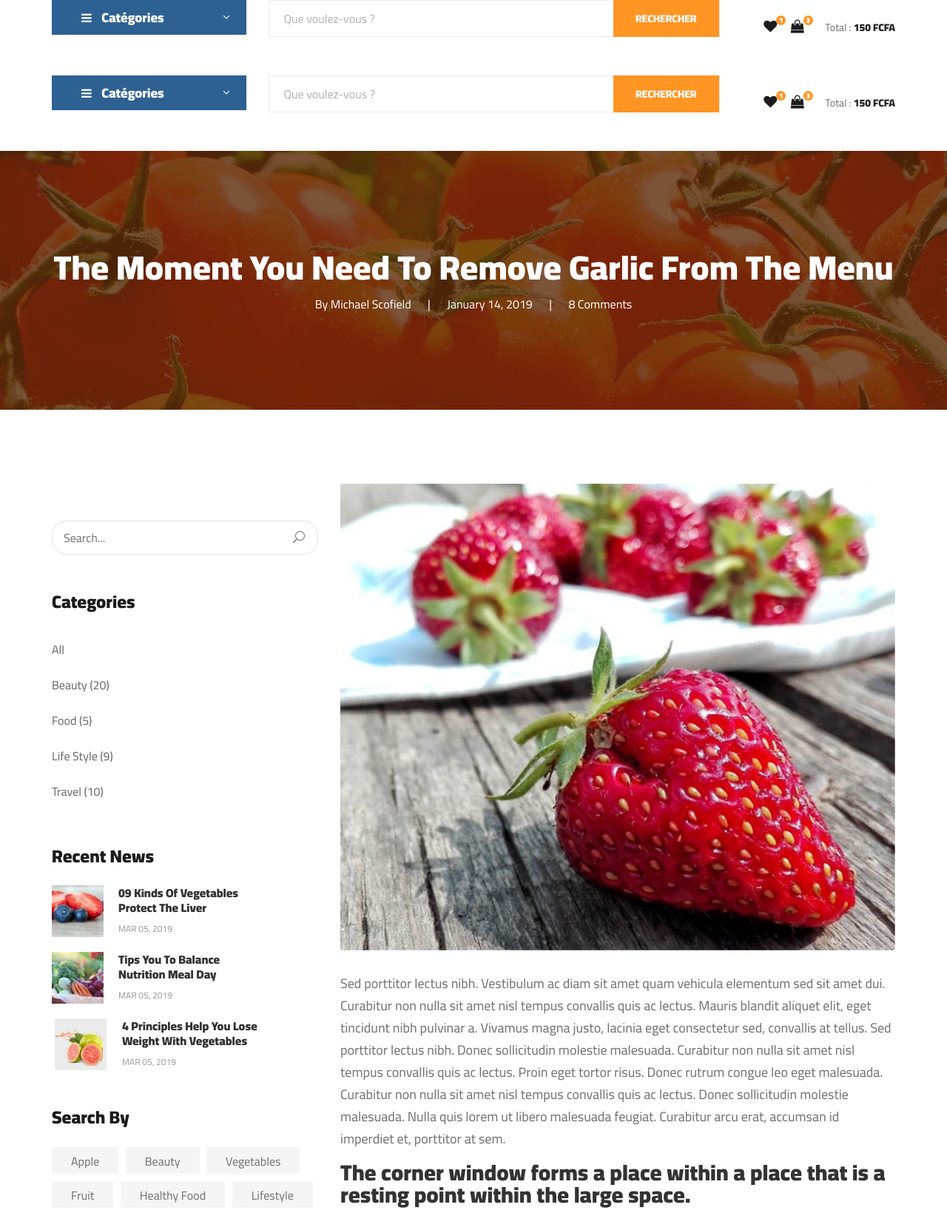
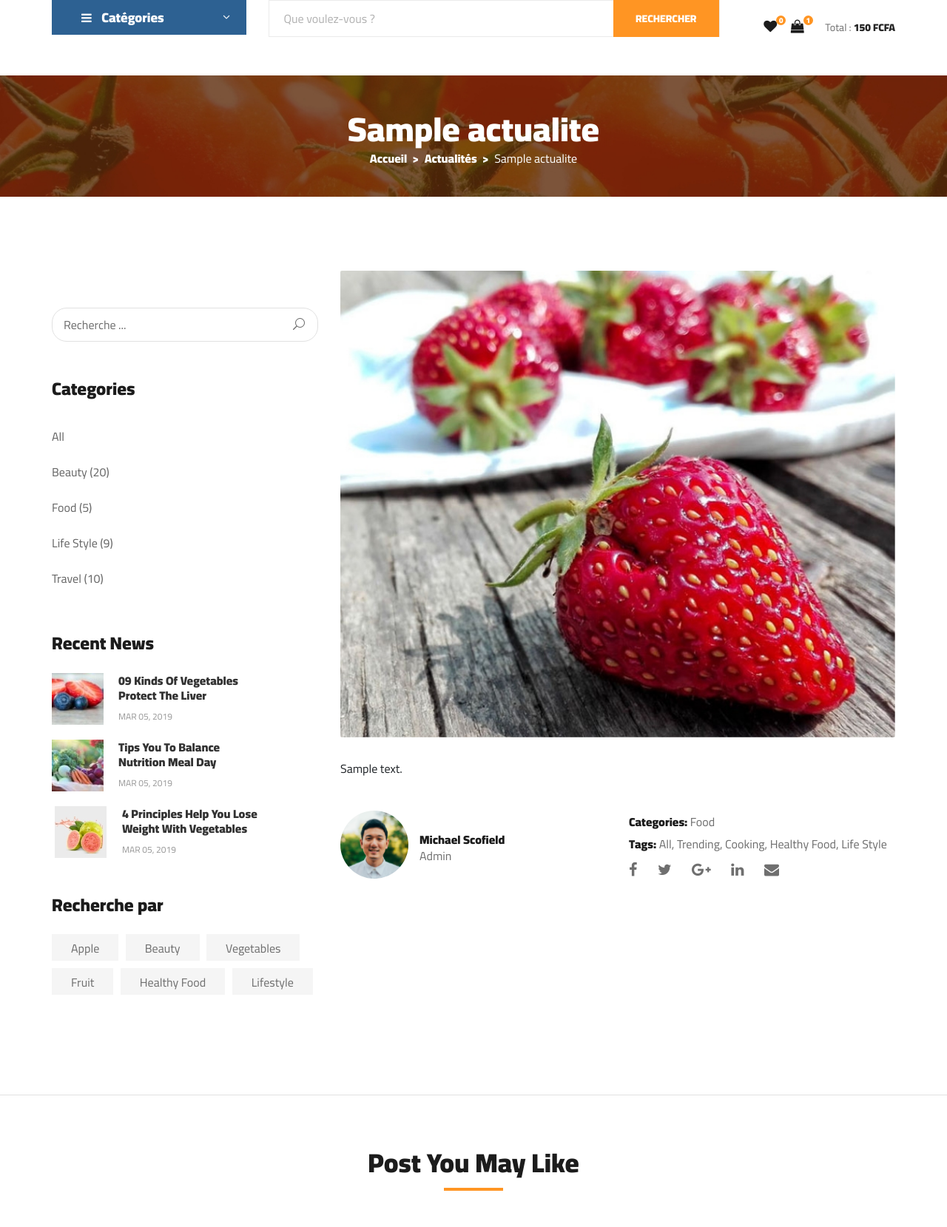
Before and after one commit to ElenaPetrowsky/webmaster, a PHP site: page /actualite-details.php?id=1 in a window 1280 px wide. Shown: the part 227-1886 px from the top of the page at 74% size. Run offline with PHP 8.4, Linux system fonts and the light colour scheme; the visitor is signed in with stand-in values (Sample User, id 1); tables that the repository leaves empty or names only in its code hold one stand-in row (values such as "Sample post").

Commit message:
favoris et panier

```diff
--- a/actualite-details.php
+++ b/actualite-details.php
@@ -1,59 +1,20 @@
-<?php include 'layouts/navbar.php'; ?>
+<?php
+include 'layouts/navbar.php';
+include 'controllers/showActualiteContentAction.php';
+?>
 
-<!-- Hero Section Begin -->
-<section class="hero hero-normal">
+<!-- actualite Details Hero Begin -->
+<section class="breadcrumb-section set-bg" data-setbg="img/breadcrumb.jpg">
 	<div class="container">
 		<div class="row">
-			<div class="col-lg-3">
-				<div class="hero__categories">
-					<div class="hero__categories__all">
-						<i class="fa fa-bars"></i>
-						<span>Catégories</span>
+			<div class="col-lg-12 text-center">
+				<div class="breadcrumb__text">
+					<h2><?= $actualite_titre ?></h2>
+					<div class="breadcrumb__option">
+						<a href="./index.php">Accueil</a>
+						<a href="./actualite.php">Actualités</a>
+						<span><?= $actualite_titre ?></span>
 					</div>
-					<ul>
-						<li><a href="#">Fresh Meat</a></li>
-						<li><a href="#">Vegetables</a></li>
-						<li><a href="#">Fruit & Nut Gifts</a></li>
-						<li><a href="#">Fresh Berries</a></li>
-						<li><a href="#">Ocean Foods</a></li>
-						<li><a href="#">Butter & Eggs</a></li>
-					</ul>
-				</div>
-			</div>
-			<div class="col-lg-9">
-				<div class="hero__search">
-					<div class="hero__search__form">
-						<form action="#">
-							<input type="text" placeholder="Que voulez-vous ?">
-							<button type="submit" class="site-btn">RECHERCHER</button>
-						</form>
-					</div>
-					<div class="header__cart">
-						<ul>
-							<li><a href="./favoris.php"><i class="fa fa-heart"></i> <span>1</span></a></li>
-							<li><a href="./panier.php"><i class="fa fa-shopping-bag"></i> <span>3</span></a></li>
-						</ul>
-						<div class="header__cart__price">Total : <span>150 FCFA</span></div>
-					</div>
-				</div>
-			</div>
-		</div>
-	</div>
-</section>
-<!-- Hero Section End -->
-
-<!-- actualite Details Hero Begin -->
-<section class="actualite-details-hero set-bg" data-setbg="img/actualite/details/details-hero.jpg">
-	<div class="container">
-		<div class="row">
-			<div class="col-lg-12">
-				<div class="actualite__details__hero__text">
-					<h2>The Moment You Need To Remove Garlic From The Menu</h2>
-					<ul>
-						<li>By Michael Scofield</li>
-						<li>January 14, 2019</li>
-						<li>8 Comments</li>
-					</ul>
 				</div>
 			</div>
 		</div>
@@ -69,7 +30,7 @@
 				<div class="actualite__sidebar">
 					<div class="actualite__sidebar__search">
 						<form action="#">
-							<input type="text" placeholder="Search...">
+							<input type="text" placeholder="Recherche ...">
 							<button type="submit"><span class="icon_search"></span></button>
 						</form>
 					</div>
@@ -116,7 +77,7 @@
 						</div>
 					</div>
 					<div class="actualite__sidebar__item">
-						<h4>Search By</h4>
+						<h4>Recherche par</h4>
 						<div class="actualite__sidebar__item__tags">
 							<a href="#">Apple</a>
 							<a href="#">Beauty</a>
@@ -131,20 +92,7 @@
 			<div class="col-lg-8 col-md-7 order-md-1 order-1">
 				<div class="actualite__details__text">
 					<img src="img/actualite/details/details-pic.jpg" alt="">
-					<p>Sed porttitor lectus nibh. Vestibulum ac diam sit amet quam vehicula elementum sed sit amet
-						dui. Curabitur non nulla sit amet nisl tempus convallis quis ac lectus. Mauris blandit
-						aliquet elit, eget tincidunt nibh pulvinar a. Vivamus magna justo, lacinia eget consectetur
-						sed, convallis at tellus. Sed porttitor lectus nibh. Donec sollicitudin molestie malesuada.
-						Curabitur non nulla sit amet nisl tempus convallis quis ac lectus. Proin eget tortor risus.
-						Donec rutrum congue leo eget malesuada. Curabitur non nulla sit amet nisl tempus convallis
-						quis ac lectus. Donec sollicitudin molestie malesuada. Nulla quis lorem ut libero malesuada
-						feugiat. Curabitur arcu erat, accumsan id imperdiet et, porttitor at sem.</p>
-					<h3>The corner window forms a place within a place that is a resting point within the large
-						space.</h3>
-					<p>The study area is located at the back with a view of the vast nature. Together with the other
-						buildings, a congruent story has been managed in which the whole has a reinforcing effect on
-						the components. The use of materials seeks connection to the main house, the adjacent
-						stables</p>
+					<?= $actualite_contenu ?>
 				</div>
 				<div class="actualite__details__content">
 					<div class="row">
--- a/controllers/showProductsAction.php
+++ b/controllers/requetesClient.php
@@ -5,6 +5,7 @@ $getAllCategories = $BDD->query("SELECT * FROM categories ORDER BY libelle_categ
 $getAllClients = $BDD->query("SELECT * FROM clients ORDER BY nom_client, prenoms_client");
 $getAllCommandes = $BDD->query("SELECT * FROM commandes");
 $getAllProducts = $BDD->query("SELECT * FROM produits ORDER BY id DESC");
+$getAllActualites = $BDD->query("SELECT * FROM actualites ORDER BY date_actualite DESC");
 
 $getCountCategories = $BDD->query("SELECT COUNT(id) FROM categories");
 $getCountClients = $BDD->query("SELECT COUNT(id) FROM clients");
@@ -13,6 +14,33 @@ $getCountProducts = $BDD->query("SELECT COUNT(id) FROM produits");
 
 $getMinProducts = $BDD->query("SELECT MIN(prix_produit) FROM produits");
 $getMaxProducts = $BDD->query("SELECT MAX(prix_produit) FROM produits");
+
+$getSoldes = $BDD->query("SELECT nom_produit, prix_produit, pourcentage FROM produits INNER JOIN soldes ON produits.id = soldes.id_produit");
+
+$getCountCart = $BDD->prepare("SELECT COUNT(id) FROM commandes WHERE id_client = ? AND etat = 0");
+$getCountCart->execute([$_SESSION['id']]);
+
+$getMyProducts = $BDD->prepare(
+	"SELECT nom_produit, prix_produit, quantite
+	FROM commandes
+	NATURAL JOIN produits
+	WHERE id_client = ? AND etat = 0
+	ORDER BY nom_produit"
+);
+$getMyProducts->execute([$_SESSION['id']]);
+
+$getCountCart = $BDD->prepare("SELECT COUNT(id) FROM commandes WHERE id_client = ? AND etat = 0");
+$getCountCart->execute([$_SESSION['id']]);
+
+$getMyProducts = $BDD->prepare(
+	"SELECT nom_produit, prix_produit, quantite
+	FROM commandes
+	NATURAL JOIN produits
+	WHERE id_client = ? AND etat = 0
+	ORDER BY nom_produit"
+);
+$getMyProducts->execute([$_SESSION['id']]);
+
 
 if (isset($_GET['search']) && !empty($_GET['search'])) {
 
@@ -24,7 +52,6 @@ if (isset($_GET['search']) && !empty($_GET['search'])) {
 	);
 }
 
-
 if (isset($_GET['search']) && !empty($_GET['search'])) {
 
 	$userSearch = $_GET['search'];
--- /dev/null
+++ b/controllers/showActualiteContentAction.php
@@ -0,0 +1,22 @@
+<?php
+// include 'controllers/database.php';
+
+if (isset($_GET['id']) && !empty($_GET['id'])) {
+
+	$idOfActualite = $_GET['id'];
+	$checkIfActualiteExists = $BDD->prepare("SELECT * FROM actualites WHERE id = ?");
+	$checkIfActualiteExists->execute([$idOfActualite]);
+
+	if ($checkIfActualiteExists->rowCount() > 0) {
+
+		$actualiteInfos = $checkIfActualiteExists->fetch();
+
+		$actualite_titre = $actualiteInfos['titre_actualite'];
+		$actualite_contenu = $actualiteInfos['contenu_actualite'];
+		$actualite_date = $actualiteInfos['date_actualite'];
+	} else {
+		$error = "Aucun sujet n'a été trouvé";
+	}
+} else {
+	$error = "Aucun sujet n'a été trouvé";
+}
--- a/layouts/navbar.php
+++ b/layouts/navbar.php
@@ -1,5 +1,5 @@
 <?php
-include 'controllers/showProductsAction.php';
+include 'controllers/requetesClient.php';
 ?>
 
 <!DOCTYPE html>
@@ -174,8 +174,16 @@ include 'controllers/showProductsAction.php';
 						</div>
 						<div class="header__cart">
 							<ul>
-								<li><a href="./favoris.php"><i class="fa fa-heart"></i> <span>1</span></a></li>
-								<li><a href="./panier.php"><i class="fa fa-shopping-bag"></i> <span>3</span></a></li>
+								<li>
+									<a href="./favoris.php">
+										<i class="fa fa-heart"></i> <span><?= 0 ?></span>
+									</a>
+								</li>
+								<li>
+									<a href="./panier.php">
+										<i class="fa fa-shopping-bag"></i> <span><?= $getCountCart->fetch()[0]; ?></span>
+									</a>
+								</li>
 							</ul>
 							<div class="header__cart__price">Total : <span>150 FCFA</span></div>
 						</div>
--- a/signup.php
+++ b/signup.php
@@ -1,5 +1,5 @@
 <?php
-include 'controllers/showProductsAction.php';
+include 'controllers/requetesClient.php';
 include 'layouts/navbar.php';
 ?>
 
```
Also changed, not shown: actualite.php (+6 -57 lines), offres.php (+8 -3 lines), todo-webmaster.txt (+1 -6 lines).
